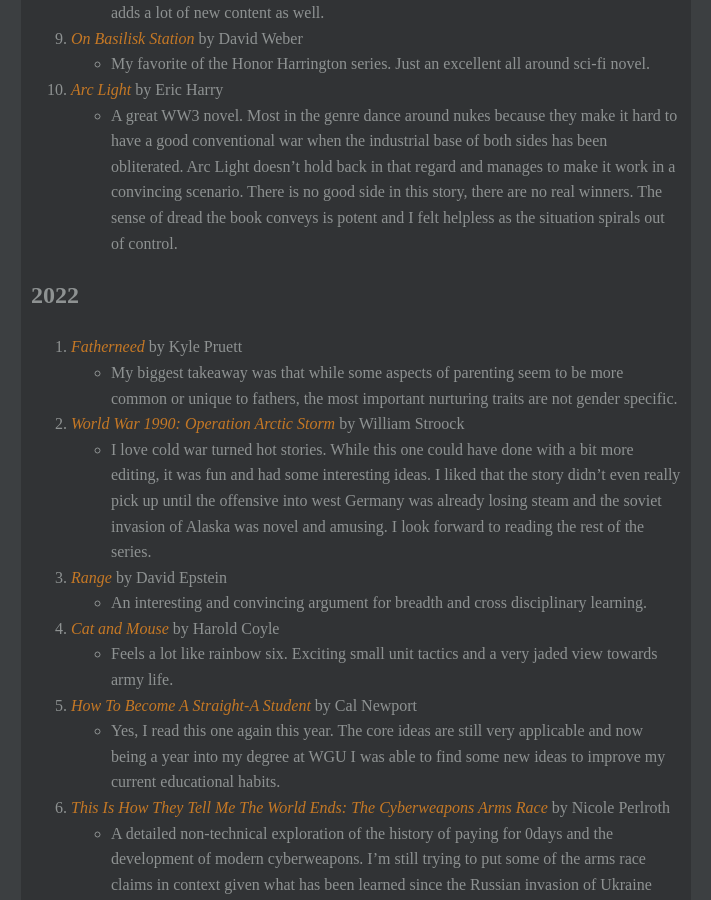
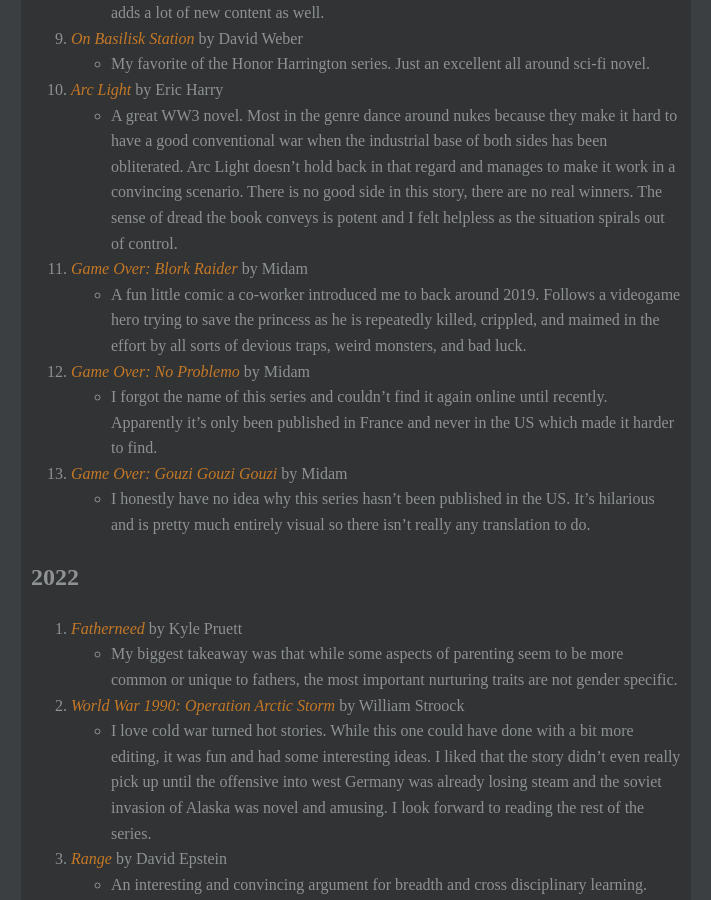
Before and after one commit to noUsernamesLef7/noUsernamesLef7.github.io, a Jekyll site: the page built from personal/books/index.md, in a window 1280 px wide and 900 px high, scrolled down 940 px. Shown: the whole window, without its empty margins (284-995 px from the left). Built offline with Jekyll 4.4.1, drawn with Linux system fonts in a browser that asks for light colours.

Commit message:
Add Game Over books

```diff
--- a/personal/books/index.md
+++ b/personal/books/index.md
@@ -29,6 +29,12 @@ A few groupings of my favorite books on specific topics or genres, as well as a
     * My favorite of the Honor Harrington series. Just an excellent all around sci-fi novel.
 10. *Arc Light* by Eric Harry
     * A great WW3 novel. Most in the genre dance around nukes because they make it hard to have a good conventional war when the industrial base of both sides has been obliterated. Arc Light doesn't hold back in that regard and manages to make it work in a convincing scenario. There is no good side in this story, there are no real winners. The sense of dread the book conveys is potent and I felt helpless as the situation spirals out of control.
+11. *Game Over: Blork Raider* by Midam
+    * A fun little comic a co-worker introduced me to back around 2019. Follows a videogame hero trying to save the princess as he is repeatedly killed, crippled, and maimed in the effort by all sorts of devious traps, weird monsters, and bad luck.
+12. *Game Over: No Problemo* by Midam
+    * I forgot the name of this series and couldn't find it again online until recently. Apparently it's only been published in France and never in the US which made it harder to find.
+13. *Game Over: Gouzi Gouzi Gouzi* by Midam
+    * I honestly have no idea why this series hasn't been published in the US. It's hilarious and is pretty much entirely visual so there isn't really any translation to do.
 
 ## 2022
 1. *Fatherneed* by Kyle Pruett
```
